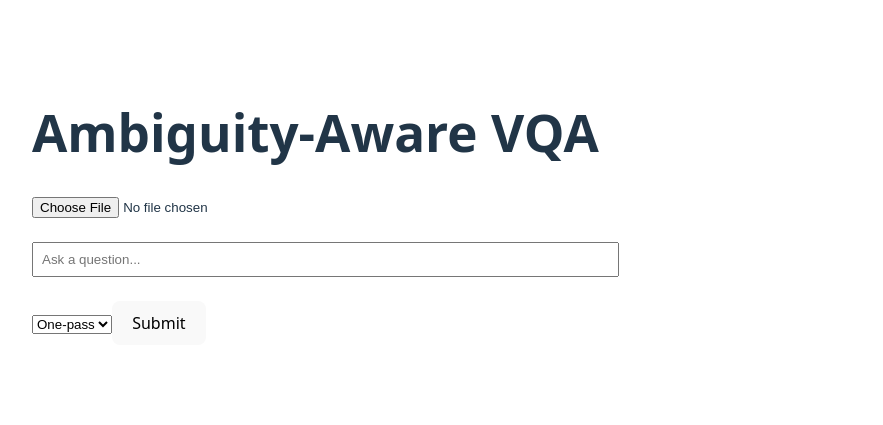
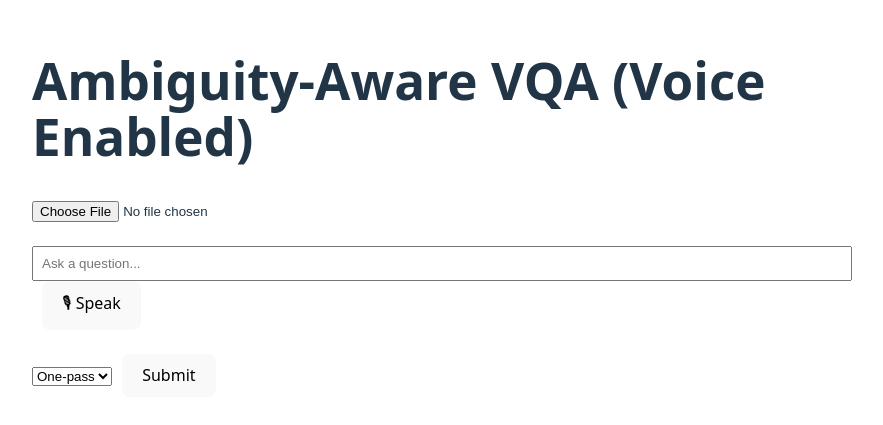
Before and after one commit to YuzhangMei/Self-made-Visual-Question-Answering-System-Simple, a React app in the folder frontend/: page / in a window 1280 px wide. Shown: the part 193-618 px from the top of the page, without its empty margins (8-891 px from the left). Built offline with nearby package versions, Linux system fonts and the light colour scheme; the HTML template or start-up script is replaced by a standard one.

Commit message:
feat: Enable voice input and output auto-reading

```diff
--- a/frontend/src/App.jsx
+++ b/frontend/src/App.jsx
@@ -8,8 +8,71 @@ function App() {
   const [clarification, setClarification] = useState(null);
   const [sessionId, setSessionId] = useState(null);
   const [loading, setLoading] = useState(false);
+  const [listening, setListening] = useState(false);
 
   const optionRefs = useRef([]);
+  const recognitionRef = useRef(null);
+
+  // ==========================
+  // 🎙 Speech-to-Text
+  // ==========================
+
+  function startListening() {
+    const SpeechRecognition =
+      window.SpeechRecognition || window.webkitSpeechRecognition;
+
+    if (!SpeechRecognition) {
+      alert("Speech recognition not supported in this browser.");
+      return;
+    }
+
+    const recognition = new SpeechRecognition();
+    recognition.lang = "en-US";
+    recognition.interimResults = false;
+    recognition.maxAlternatives = 1;
+
+    recognition.onstart = () => {
+      setListening(true);
+    };
+
+    recognition.onend = () => {
+      setListening(false);
+    };
+
+    recognition.onresult = (event) => {
+      const transcript = event.results[0][0].transcript;
+      setQuestion(transcript);
+    };
+
+    recognition.start();
+    recognitionRef.current = recognition;
+  }
+
+  // ==========================
+  // 🔊 Text-to-Speech
+  // ==========================
+
+  function speak(text) {
+    if (!window.speechSynthesis) return;
+
+    const utterance = new SpeechSynthesisUtterance(text);
+    utterance.rate = 1;
+    utterance.pitch = 1;
+    utterance.lang = "en-US";
+
+    window.speechSynthesis.speak(utterance);
+  }
+
+  // 当有新答案时自动朗读
+  useEffect(() => {
+    if (result) {
+      speak(result);
+    }
+  }, [result]);
+
+  // ==========================
+  // Submit
+  // ==========================
 
   async function handleSubmit(e) {
     e.preventDefault();
@@ -39,6 +102,7 @@ function App() {
     if (mode === "clarify" && data.clarification) {
       setClarification(data.clarification);
       setSessionId(data.session_id);
+      speak(data.clarification.question);
     } else {
       setResult(data.answer);
     }
@@ -63,40 +127,22 @@ function App() {
     setResult(data.answer);
   }
 
-  // 🔥 自动把焦点移动到第一个 option
+  // Focus first clarify option
   useEffect(() => {
     if (clarification && optionRefs.current[0]) {
       optionRefs.current[0].focus();
     }
   }, [clarification]);
 
-  // 🔥 Arrow key navigation
-  function handleKeyNavigation(e, index) {
-    if (e.key === "ArrowDown") {
-      e.preventDefault();
-      const next = (index + 1) % clarification.options.length;
-      optionRefs.current[next].focus();
-    }
-
-    if (e.key === "ArrowUp") {
-      e.preventDefault();
-      const prev =
-        (index - 1 + clarification.options.length) %
-        clarification.options.length;
-      optionRefs.current[prev].focus();
-    }
-  }
-
   return (
     <div style={{ padding: 40, maxWidth: 800 }}>
-      <h1>Ambiguity-Aware VQA</h1>
+      <h1>Ambiguity-Aware VQA (Voice Enabled)</h1>
 
       <form onSubmit={handleSubmit}>
         <input
           type="file"
           accept="image/*"
           onChange={(e) => setImageFile(e.target.files[0])}
-          tabIndex="0"
           aria-label="Upload image"
         />
         <br /><br />
@@ -106,34 +152,37 @@ function App() {
           value={question}
           onChange={(e) => setQuestion(e.target.value)}
           placeholder="Ask a question..."
-          tabIndex="0"
+          style={{ width: "100%", padding: 8 }}
           aria-label="Question input"
-          style={{ width: "100%", padding: 8 }}
         />
+
+        <button
+          type="button"
+          onClick={startListening}
+          style={{ marginLeft: 10 }}
+          aria-label="Start voice input"
+        >
+          🎙 {listening ? "Listening..." : "Speak"}
+        </button>
+
         <br /><br />
 
         <select
           value={mode}
           onChange={(e) => setMode(e.target.value)}
-          tabIndex="0"
-          aria-label="Mode selection"
         >
           <option value="onepass">One-pass</option>
           <option value="clarify">Clarify</option>
         </select>
 
-        <button type="submit" tabIndex="0">
+        <button type="submit" style={{ marginLeft: 10 }}>
           {loading ? "Processing..." : "Submit"}
         </button>
       </form>
 
-      {/* Clarification Section */}
+      {/* Clarification */}
       {clarification && (
-        <div
-          role="region"
-          aria-live="polite"
-          style={{ marginTop: 20 }}
-        >
+        <div style={{ marginTop: 20 }}>
           <h3>{clarification.question}</h3>
 
           {clarification.options.map((option, index) => (
@@ -141,14 +190,11 @@ function App() {
               key={index}
               ref={(el) => (optionRefs.current[index] = el)}
               onClick={() => handleClarifySelection(option)}
-              onKeyDown={(e) => handleKeyNavigation(e, index)}
-              tabIndex="0"
               style={{
                 display: "block",
                 margin: "10px 0",
                 padding: "10px",
               }}
-              aria-label={`Select option ${option}`}
             >
               {option}
             </button>
@@ -158,7 +204,7 @@ function App() {
 
       {/* Final Answer */}
       {result && (
-        <div role="region" aria-live="polite" style={{ marginTop: 20 }}>
+        <div style={{ marginTop: 20 }}>
           <h2>Answer:</h2>
           <p>{result}</p>
         </div>
```
